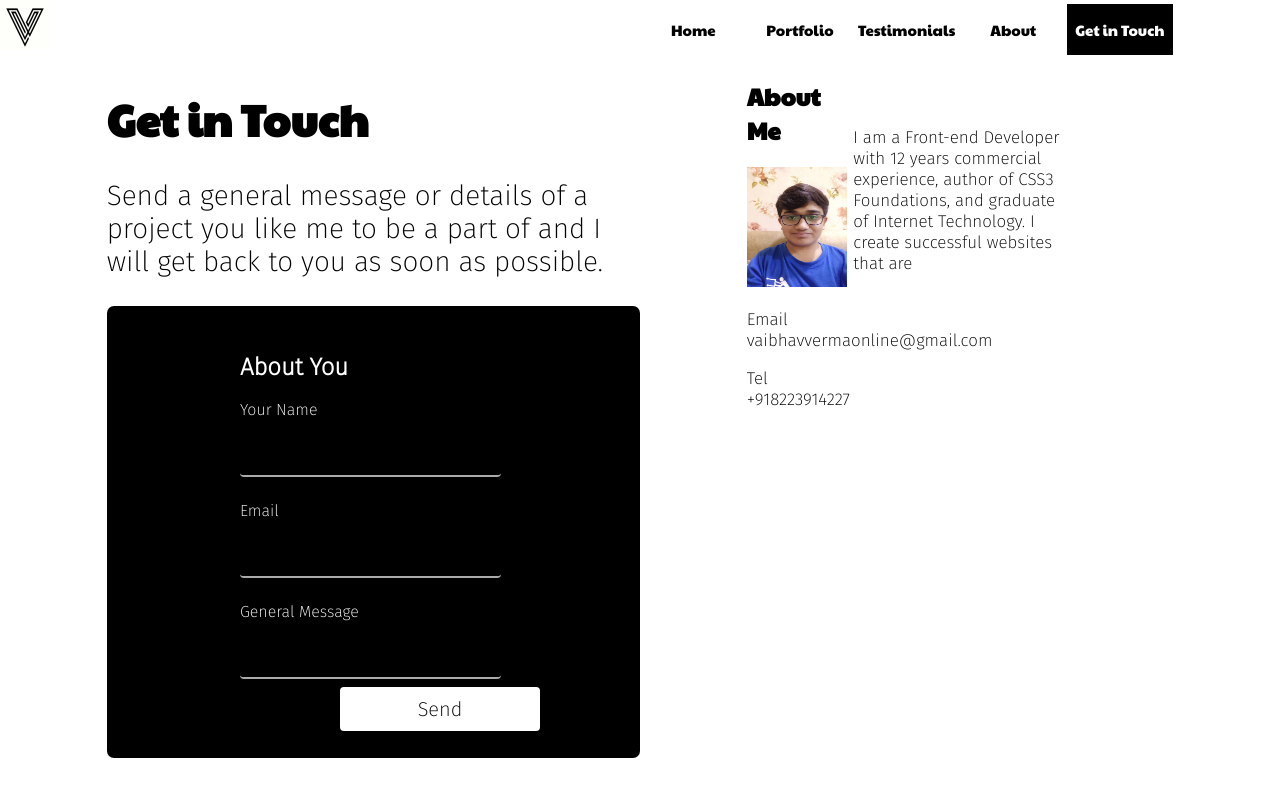
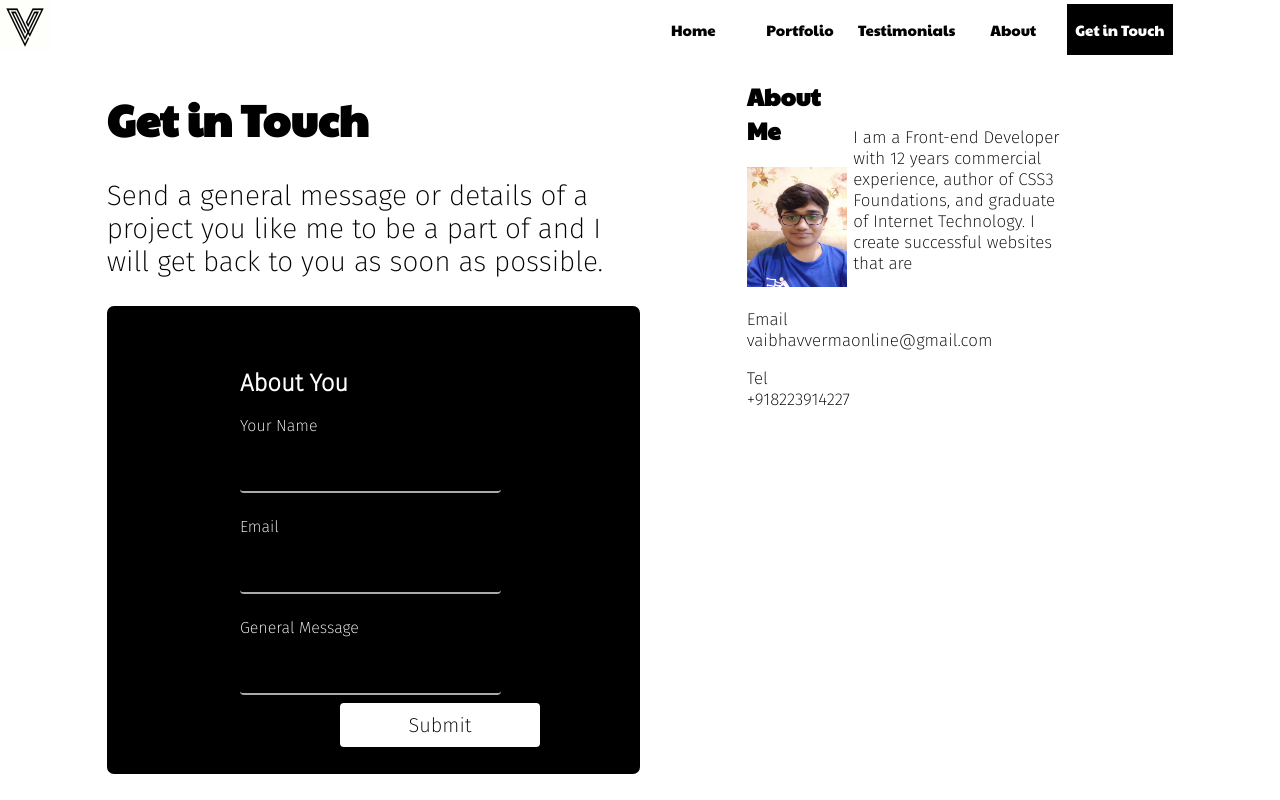
Before and after one commit to k0hei2025/portfolio-standerd, a Next.js app: page /Contact in a window 1280 px wide. Shown: the top 800 px of the page. Built offline with nearby package versions, Linux system fonts and the light colour scheme.

Commit message:
form sending to mail

```diff
--- a/package.json
+++ b/package.json
@@ -11,6 +11,7 @@
   "dependencies": {
     "@material-ui/core": "^4.12.3",
     "classnames": "^2.3.1",
+    "emailjs-com": "^3.2.0",
     "next": "11.1.2",
     "react": "17.0.2",
     "react-dom": "17.0.2"
--- a/pages/Contact.tsx
+++ b/pages/Contact.tsx
@@ -1,14 +1,41 @@
-import React from 'react'
+import React, { useRef, useState } from 'react'
 import Navbar from '../Component/Navbar'
 import Footer from '../Component/Footer'
 import { Grid } from '@material-ui/core'
 import Image from 'next/image'
+import  emailJs from 'emailjs-com'
 
 import classes from '../styles/contact.module.css'
 import myImage from '../image/WhatsApp Image 2021-01-15 at 12.58.23 AM.jpg'
 import { textAlign } from '@material-ui/system'
 
 export default function Contact() {
+
+  const [err , setErr] = useState(false);
+  const [form , setForm]  = useState(false);
+  const nameRef =    useRef <HTMLInputElement> (null);
+  const emailRef =   useRef <HTMLInputElement> (null);
+  const messageRef = useRef <HTMLInputElement> (null);
+
+ const submitHandler = async(e : any) => {
+       e.preventDefault()
+
+       if (nameRef==='' && emailRef==='' ){
+          setErr(true)
+       }
+
+
+     const data = await emailJs.sendForm('service_wjlk3cj' , 'template_f2tn10s' , e.target , 'user_IUMCNnwwltTydfJ2ttBAv');
+     console.log(data)
+     const resData  = await data;
+     console.log(resData);
+
+     setForm(true)
+
+ }
+
+
+
                return (
                               <>
                               <Navbar/>
@@ -26,19 +53,24 @@ export default function Contact() {
 
 <Grid className={classes.formContainer} item md={12} xs={12}>
 
-               <form className={classes.form} >
+
+          {err ? <h2 style={{color:"red"}}>Invalid Parameters Make sure you fill form Correctly</h2> : <p></p> }
+
+           {form ? <h2 style={{color:"green"}}> Email sent Successfully </h2> : <p></p> }
+
+               <form className={classes.form}  onSubmit={submitHandler}>
                <h2> About You</h2>
 
  <p> Your Name</p>
- <input type="text" className={classes.input} ></input>
+ <input name='username' type="text" className={classes.input} ref={nameRef} ></input>
 
                <p> Email</p>
- <input type="text" className={classes.input} ></input>
+ <input name='email' type="text" className={classes.input} ref={emailRef} ></input>
 
                <p> General Message</p>
- <input type="text" className={classes.input} ></input>
+ <input name='message' type="text" className={classes.input} ref={messageRef} ></input>
 
-  <button className={classes.buttonTwo}><span>Send</span></button>
+  <input type='submit' className={classes.buttonTwo} />
 
 
 </form>
```
Also changed, not shown: 1 other file (tests, documents, lock files or other folders).
